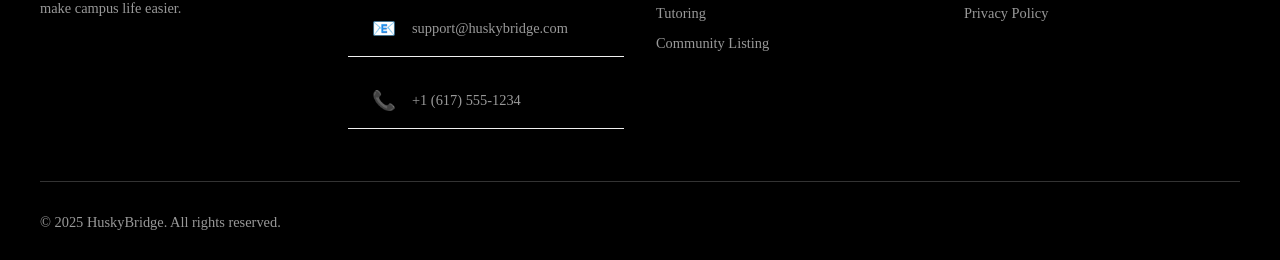
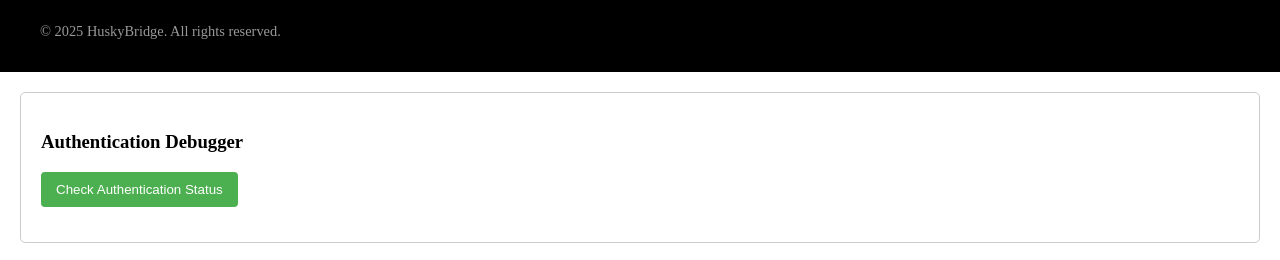
Before and after one commit to joe135730/husky-bridge, a React (Vite) app: page /reports/1 in a window 1280 px wide. Shown: the part 537-797 px from the top of the page. Built offline with nearby package versions, Linux system fonts and the light colour scheme; no server answers.

Commit message:
debug code

```diff
--- /dev/null
+++ b/src/Account/AuthDebug.tsx
@@ -0,0 +1,62 @@
+import { useState } from 'react';
+import axios from 'axios';
+
+const API_BASE = import.meta.env.VITE_API_BASE || "http://localhost:4000/api";
+
+// Create an axios instance with credentials to maintain session
+const axiosWithCredentials = axios.create({
+  baseURL: API_BASE,
+  withCredentials: true
+});
+
+export default function AuthDebug() {
+  const [authInfo, setAuthInfo] = useState<any>(null);
+  const [error, setError] = useState<string | null>(null);
+
+  const checkAuth = async () => {
+    try {
+      setError(null);
+      const response = await axiosWithCredentials.get('/auth/debug');
+      setAuthInfo(response.data);
+    } catch (err: any) {
+      console.error("Auth debug error:", err);
+      setError(err.message || 'Error checking auth');
+    }
+  };
+
+  return (
+    <div style={{ margin: '20px', padding: '20px', border: '1px solid #ccc', borderRadius: '5px' }}>
+      <h3>Authentication Debugger</h3>
+
+      <button
+        onClick={checkAuth}
+        style={{
+          padding: '10px 15px',
+          background: '#4CAF50',
+          color: 'white',
+          border: 'none',
+          borderRadius: '4px',
+          cursor: 'pointer',
+          marginBottom: '15px'
+        }}
+      >
+        Check Authentication Status
+      </button>
+
+      {error && (
+        <div style={{ color: 'red', marginBottom: '10px' }}>
+          Error: {error}
+        </div>
+      )}
+
+      {authInfo && (
+        <div>
+          <h4>Authentication Status</h4>
+          <pre style={{ background: '#f5f5f5', padding: '10px', overflow: 'auto' }}>
+            {JSON.stringify(authInfo, null, 2)}
+          </pre>
+        </div>
+      )}
+    </div>
+  );
+}
--- a/src/Account/client.ts
+++ b/src/Account/client.ts
@@ -14,6 +14,18 @@ const axiosWithCredentials = axios.create({
 
 // Additional Axios config to ensure credentials are always sent
 axiosWithCredentials.defaults.withCredentials = true;
+
+// Add request interceptor to ensure cookies are included in all requests
+axiosWithCredentials.interceptors.request.use(
+  config => {
+    // Always include credentials
+    config.withCredentials = true;
+    return config;
+  },
+  error => {
+    return Promise.reject(error);
+  }
+);
 
 export interface User {
     _id?: string;
--- a/src/App.tsx
+++ b/src/App.tsx
@@ -17,6 +17,7 @@ import Chat from "./Chat/Chat";
 import AllPost from "./AllPosts/AllPost";
 import ReportedPosts from "./Reports/ReportedPosts";
 import ReportedPostDetail from "./Reports/ReportedPostDetail";
+import AuthDebug from "./Account/AuthDebug";
 
 import './App.css'
 
@@ -67,6 +68,8 @@ function AppContent() {
       </div>
       <hr />
       <Footer />
+      {/* Debug component - only show in development or test environments */}
+      {import.meta.env.DEV && <AuthDebug />}
     </div>
   );
 }
```
Also changed, not shown: 1 other file (tests, documents, lock files or other folders).
